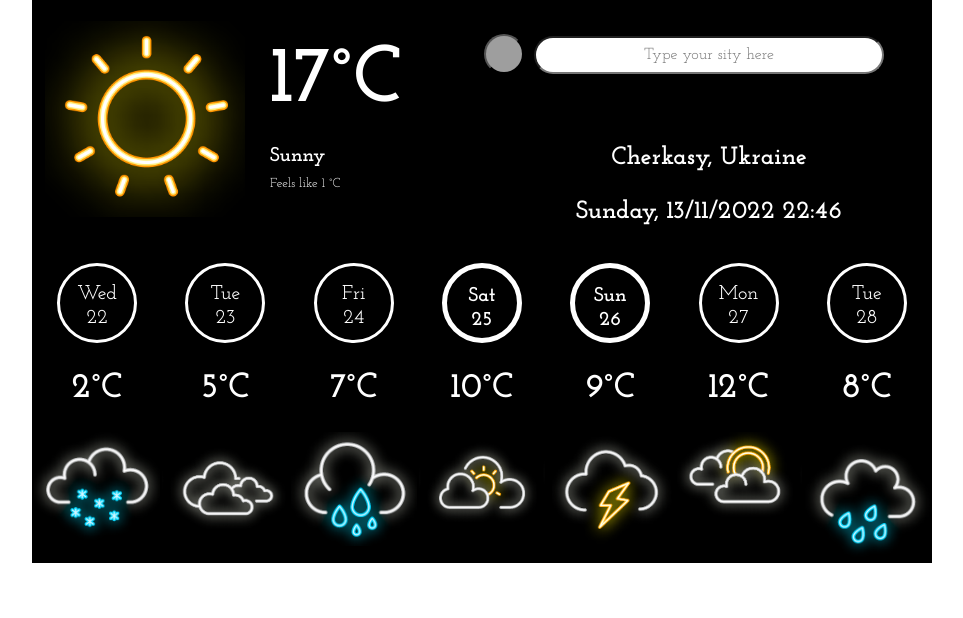
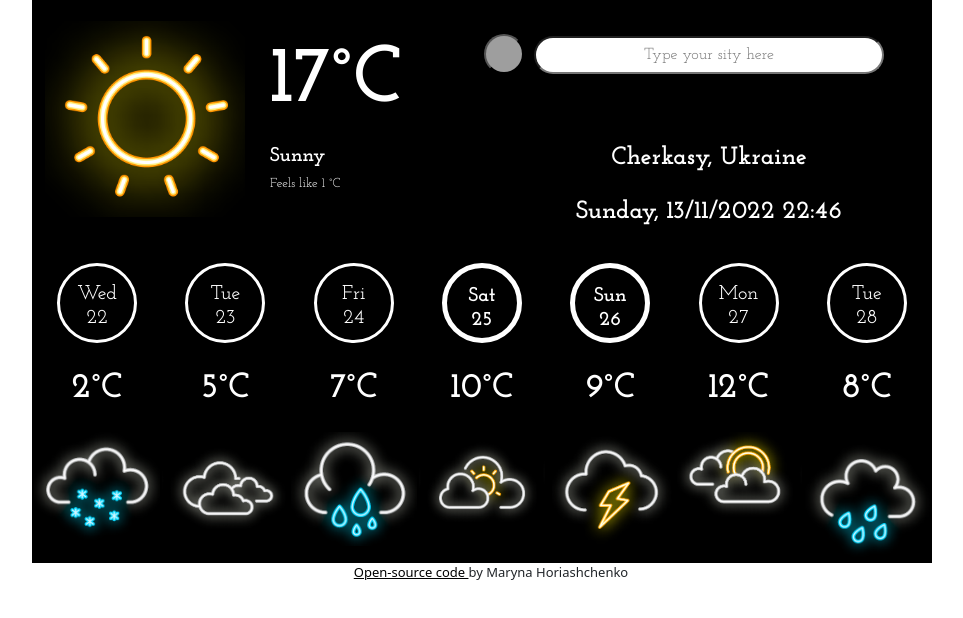
Before and after one commit to MarynaHoriashchenko/WeatherApp, a plain HTML site: page index.html in a window 1280 px wide. Shown: the whole page, without its empty margins (158-1121 px from the left). Drawn offline with nearby package versions, Linux system fonts and the light colour scheme; grey boxes are pictures that could not be loaded.

Commit message:
added GitHub link

```diff
--- a/index.html
+++ b/index.html
@@ -19,6 +19,7 @@
     <script src="https://cdn.jsdelivr.net/npm/axios@1.1.2/dist/axios.min.js"></script>
   </head>
   <body>
+    <div class="container">
     <div class="container wholepage">
       <div class="row allApp">
         <div class="col-6">
@@ -180,6 +181,8 @@
           </div>
         </div>
     </div>
-    <script src="src/index.js"></script>
-  </body>
+  </div>
+  <script src="src/index.js"></script>
+  <footer><a href="https://github.com/MarynaHoriashchenko/WeatherApp" target="blank" > Open-source code </a> by Maryna Horiashchenko </footer>
+</body>
 </html>
--- a/src/style.css
+++ b/src/style.css
@@ -31,18 +31,6 @@
   position: relative;
   top: -42px;
   padding-left: 10px;
-}
-
-a {
-  color: #ffffff;
-  text-decoration: none;
-  background-color: transparent;
-}
-
-a:hover {
-  color: #ffffff;
-  font-weight: bold;
-  text-decoration: underline;
 }
 
 .insky {
@@ -127,3 +115,30 @@ button {
 button:hover {
   cursor: auto;
 }
+footer {
+  font-size: small;
+  text-align: center;
+  margin-left: 18px;
+}
+
+a {
+  color: #000000;
+  background-color: transparent;
+}
+
+a:hover {
+  color: #000000;
+  text-decoration: underline;
+}
+
+/* a {
+  color: #ffffff;
+  text-decoration: none;
+  background-color: transparent;
+}
+
+a:hover {
+  color: #ffffff;
+  font-weight: bold;
+  text-decoration: underline; */
+/* } */
```
